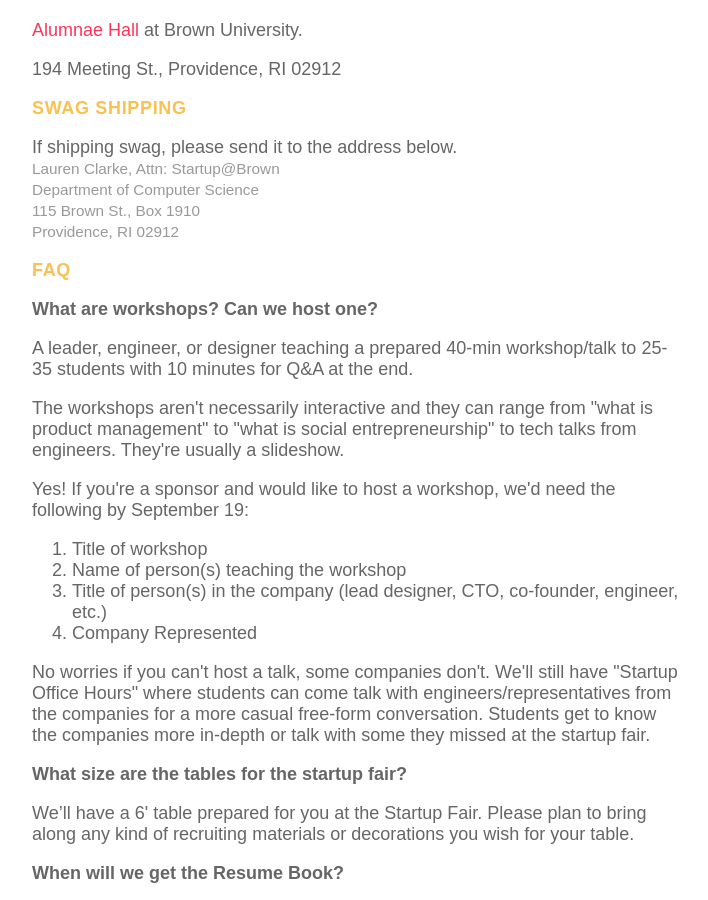
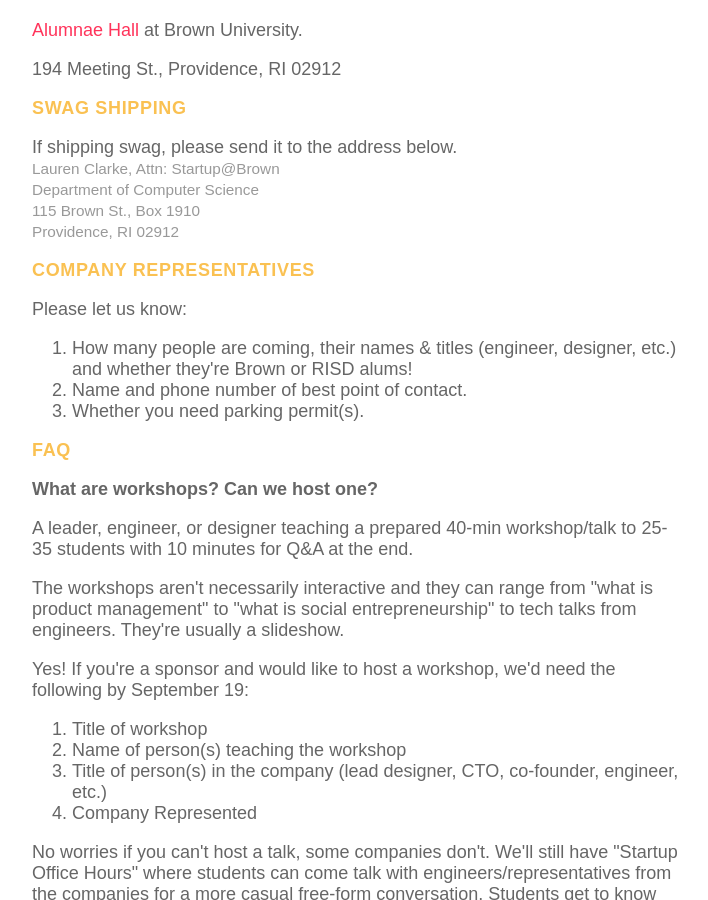
Before and after one commit to hackatbrown/2016.startupatbrown.org, a Jekyll site: the page built from startup-guide.html, in a window 1280 px wide and 900 px high, scrolled down 1172 px. Shown: the whole window, without its empty margins (111-819 px from the left). Built offline with Jekyll 4.4.1, drawn with Linux system fonts in a browser that asks for light colours.

Commit message:
add company rep info to startup guide

```diff
--- a/startup-guide.html
+++ b/startup-guide.html
@@ -62,6 +62,13 @@
               Providence, RI 02912</small>
       </p>
 
+      <h2>Company Representatives</h2>
+      <p>Please let us know:</p>
+      <ol>
+        <li>How many people are coming, their names &amp; titles (engineer, designer, etc.) and whether they're Brown or RISD alums!</li>
+        <li>Name and phone number of best point of contact.</li>
+        <li>Whether you need parking permit(s).</li>
+      </ol>
 
       <h2>FAQ</h2>
 
```
Also changed, not shown: 1 other file.
